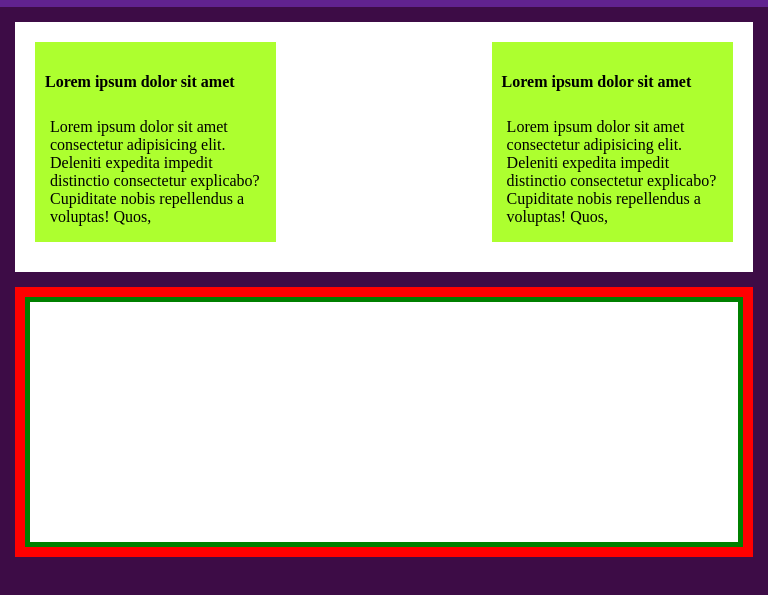
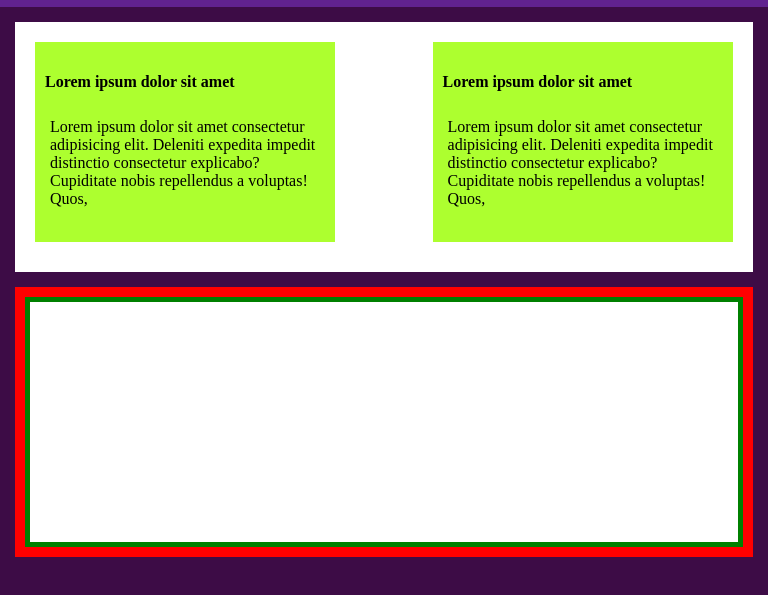
Before and after one commit to AbdulHakeemKzm/learning, a plain HTML site: page task-2/index.html in a window 768 px wide. Shown: the part 73-668 px from the top of the page. Drawn offline with Linux system fonts and the light colour scheme.

Commit message:
task2 tab rspnsv

```diff
--- a/task-2/css/style.css
+++ b/task-2/css/style.css
@@ -80,11 +80,10 @@ h2 {
   float: left;
   color: cornsilk;
 }
-
-@media screen and (max-width: 500px) {
+@media screen and (max-width: 550px) {
   #container1 {
     display: inline-block;
-    height: 500px;
+    height: 540px;
     width: fit-content;
   }
   .box1,
@@ -102,3 +101,9 @@ h2 {
     margin-left: 0px;
   }
 }
+@media screen and (max-width: 1000px) and (min-width: 550px) {
+  .box1,
+  .box2 {
+    width: 38%;
+  }
+}
```
